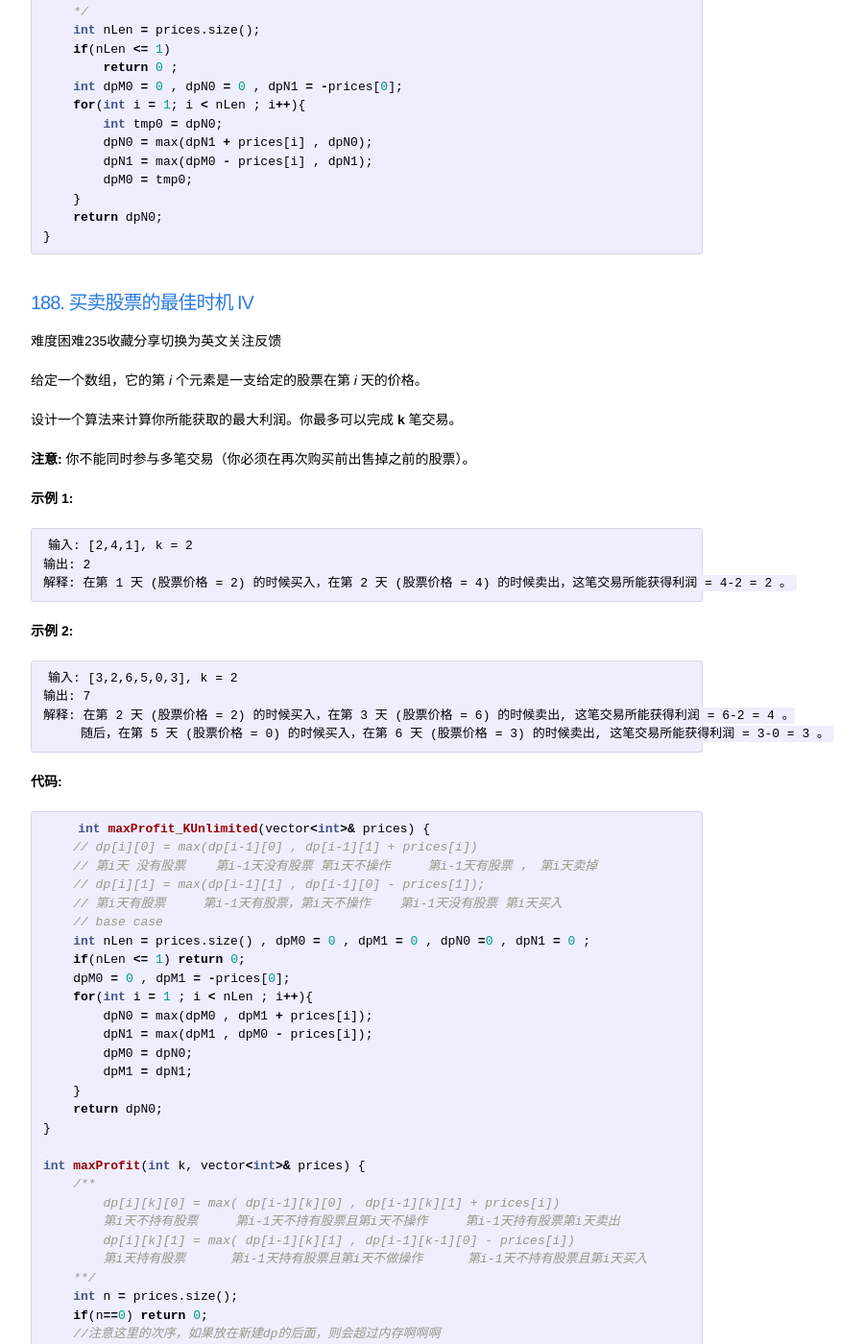
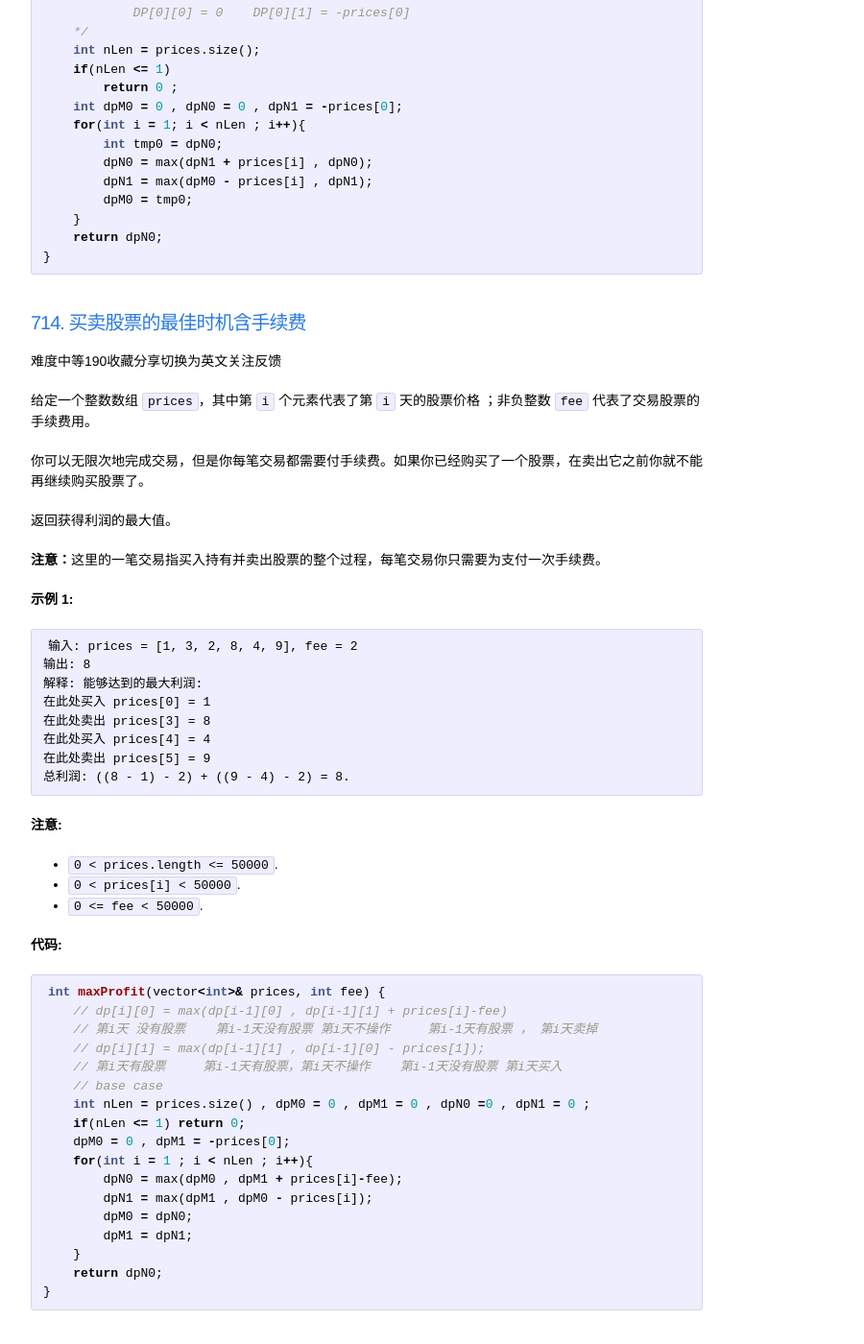
Before and after one commit to xuzuguang/xuzuguang.github.io, a Jekyll site: the page built from _posts/2018-6-14-LeetCode学习之动态规划.md, in a window 1280 px wide and 1400 px high, scrolled down 7009 px. Shown: the whole window at 96% size, without its empty margins (258-1158 px from the left). Built offline with Jekyll 4.4.1, drawn with Linux system fonts in a browser that asks for light colours; Markdown is read by kramdown in place of the engine named in the settings.

Commit message:
Update 2018-6-14-LeetCode学习之动态规划.md
xxx

````diff
--- a/_posts/2018-6-14-LeetCode学习之动态规划.md
+++ b/_posts/2018-6-14-LeetCode学习之动态规划.md
@@ -365,6 +365,59 @@ int maxProfit(vector<int>& prices) {
 }
 ```
 
+#### [714. 买卖股票的最佳时机含手续费](https://leetcode-cn.com/problems/best-time-to-buy-and-sell-stock-with-transaction-fee/)
+
+难度中等190收藏分享切换为英文关注反馈
+
+给定一个整数数组 `prices`，其中第 `i` 个元素代表了第 `i` 天的股票价格 ；非负整数 `fee` 代表了交易股票的手续费用。
+
+你可以无限次地完成交易，但是你每笔交易都需要付手续费。如果你已经购买了一个股票，在卖出它之前你就不能再继续购买股票了。
+
+返回获得利润的最大值。
+
+**注意：**这里的一笔交易指买入持有并卖出股票的整个过程，每笔交易你只需要为支付一次手续费。
+
+**示例 1:**
+
+```
+输入: prices = [1, 3, 2, 8, 4, 9], fee = 2
+输出: 8
+解释: 能够达到的最大利润:
+在此处买入 prices[0] = 1
+在此处卖出 prices[3] = 8
+在此处买入 prices[4] = 4
+在此处卖出 prices[5] = 9
+总利润: ((8 - 1) - 2) + ((9 - 4) - 2) = 8.
+```
+
+**注意:**
+
+- `0 < prices.length <= 50000`.
+- `0 < prices[i] < 50000`.
+- `0 <= fee < 50000`.
+
+**代码:**
+
+```c++
+int maxProfit(vector<int>& prices, int fee) {
+    // dp[i][0] = max(dp[i-1][0] , dp[i-1][1] + prices[i]-fee)
+    // 第i天 没有股票    第i-1天没有股票 第i天不操作     第i-1天有股票 ， 第i天卖掉
+    // dp[i][1] = max(dp[i-1][1] , dp[i-1][0] - prices[1]);
+    // 第i天有股票     第i-1天有股票，第i天不操作    第i-1天没有股票 第i天买入
+    // base case
+    int nLen = prices.size() , dpM0 = 0 , dpM1 = 0 , dpN0 =0 , dpN1 = 0 ;
+    if(nLen <= 1) return 0;
+    dpM0 = 0 , dpM1 = -prices[0];
+    for(int i = 1 ; i < nLen ; i++){
+        dpN0 = max(dpM0 , dpM1 + prices[i]-fee);
+        dpN1 = max(dpM1 , dpM0 - prices[i]);
+        dpM0 = dpN0;
+        dpM1 = dpN1;
+    }
+    return dpN0;
+}
+```
+
 #### [188. 买卖股票的最佳时机 IV](https://leetcode-cn.com/problems/best-time-to-buy-and-sell-stock-iv/)
 
 难度困难235收藏分享切换为英文关注反馈
````
